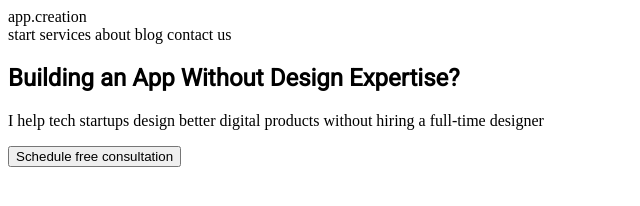
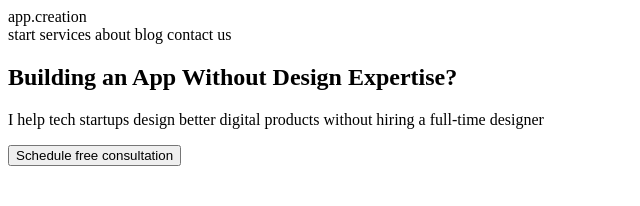
Before and after one commit to WebHeroSchool/stylesmode, a plain HTML site: page index.html in a window 1280 px wide. Shown: the whole page, without its empty margins (0-640 px from the left). Drawn offline with Linux system fonts and the light colour scheme.

Commit message:
Update styles.css

```diff
--- a/styles.css
+++ b/styles.css
@@ -1,5 +1,5 @@
 .title {
 
- font-family: Roboto;
+ font-family: 'Roboto'sans-serif;
 
 }
```
